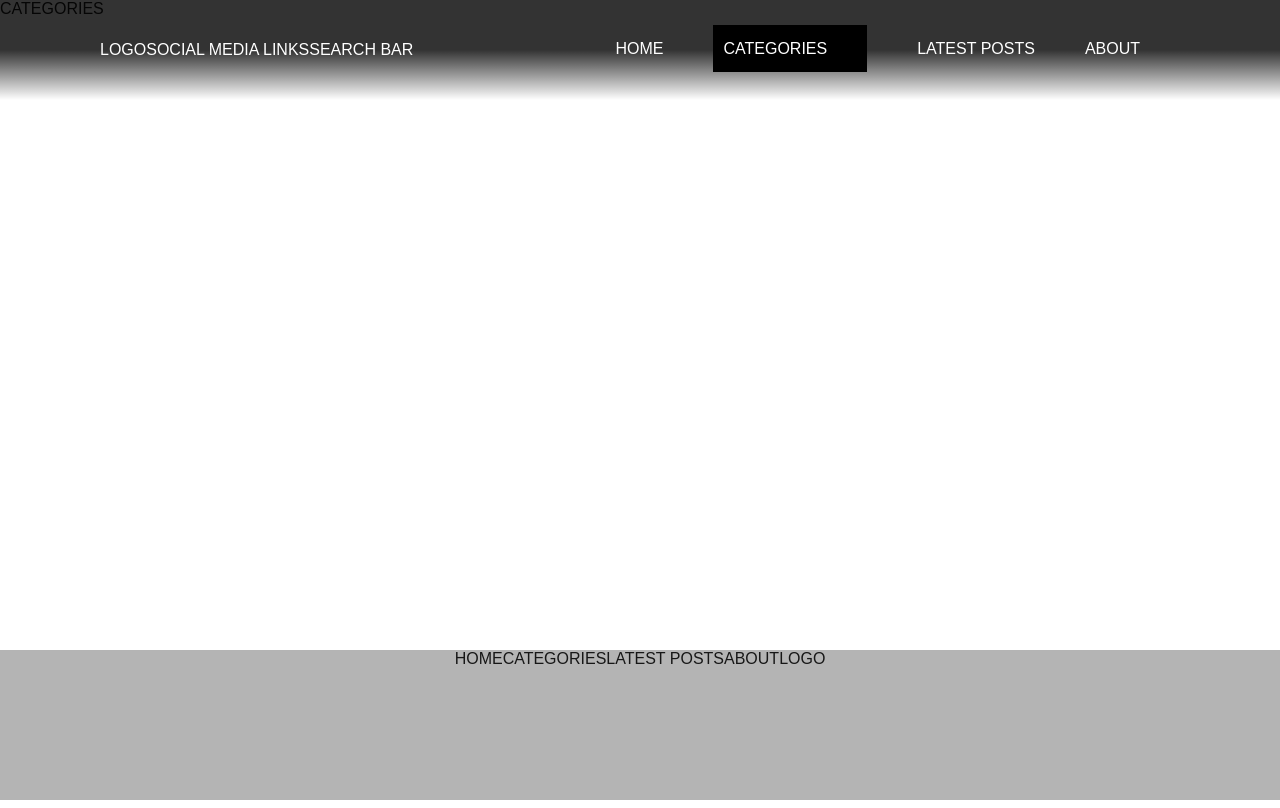
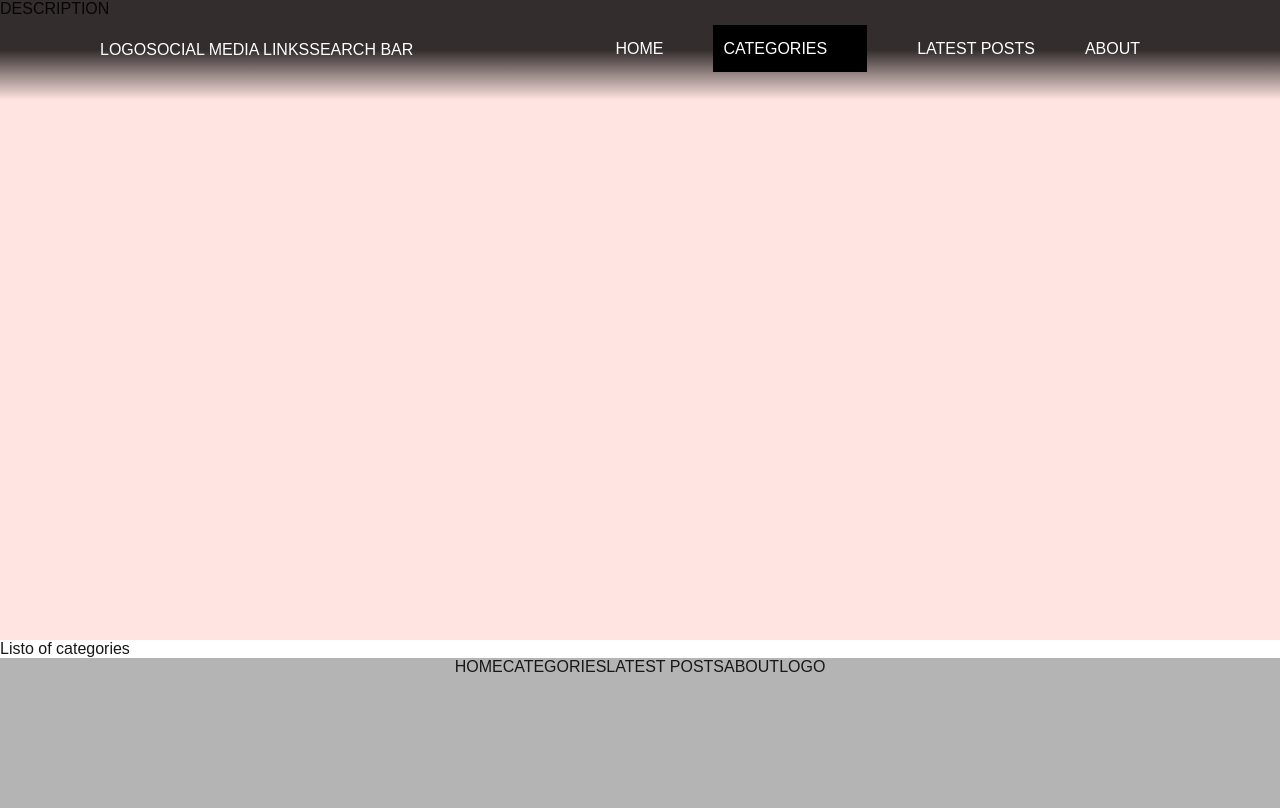
Before and after one commit to arnaldo10cisne/blog.arnaldocisneros.com, a Next.js app: page /categories in a window 1280 px wide. Built offline with nearby package versions, Linux system fonts and the light colour scheme.

Commit message:
Created templates for Categories and Latest Posts pages

```diff
--- /dev/null
+++ b/src/app/categories/CategoriesPageDescription.module.scss
@@ -0,0 +1,6 @@
+.CategoriesPageDescription {
+  width: 100vw;
+  height: 640px;
+
+  background-color: mistyrose;
+}
--- /dev/null
+++ b/src/app/categories/CategoriesPageDescription.tsx
@@ -0,0 +1,12 @@
+import React from "react";
+import styles from "./CategoriesPageDescription.module.scss";
+
+const CategoriesPageDescription = () => {
+  return (
+    <section className={styles.CategoriesPageDescription}>
+      <p>DESCRIPTION</p>
+    </section>
+  );
+};
+
+export default CategoriesPageDescription;
--- /dev/null
+++ b/src/app/categories/CategoriesPageList.tsx
@@ -0,0 +1,8 @@
+import React from "react";
+import styles from "./CategoriesPageList.module.scss";
+
+const CategoriesPageList = () => {
+  return <>Listo of categories</>;
+};
+
+export default CategoriesPageList;
--- a/src/app/categories/page.tsx
+++ b/src/app/categories/page.tsx
@@ -1,5 +1,7 @@
 import { Metadata } from "next";
 import React from "react";
+import CategoriesPageDescription from "./CategoriesPageDescription";
+import CategoriesPageList from "./CategoriesPageList";
 
 export const metadata: Metadata = {
   title: "Categories | Arnaldo Cisneros",
@@ -7,7 +9,12 @@ export const metadata: Metadata = {
 };
 
 const Categories__page = () => {
-  return <>CATEGORIES</>;
+  return (
+    <>
+      <CategoriesPageDescription />
+      <CategoriesPageList />
+    </>
+  );
 };
 
 export default Categories__page;
--- /dev/null
+++ b/src/app/latest-posts/LatestPostsPageDescription.module.scss
@@ -0,0 +1,6 @@
+.LatestPostsPageDescription {
+  width: 100vw;
+  height: 640px;
+
+  background-color: floralwhite;
+}
```
Also changed, not shown: src/app/latest-posts/LatestPostsPageDescription.tsx (added, +12 -0 lines), src/app/latest-posts/LatestPostsPageList.tsx (added, +8 -0 lines), src/app/latest-posts/page.tsx (+8 -1 lines), src/app/categories/CategoriesPageList.module.scss (added), src/app/latest-posts/LatestPostsPageList.module.scss (added).
